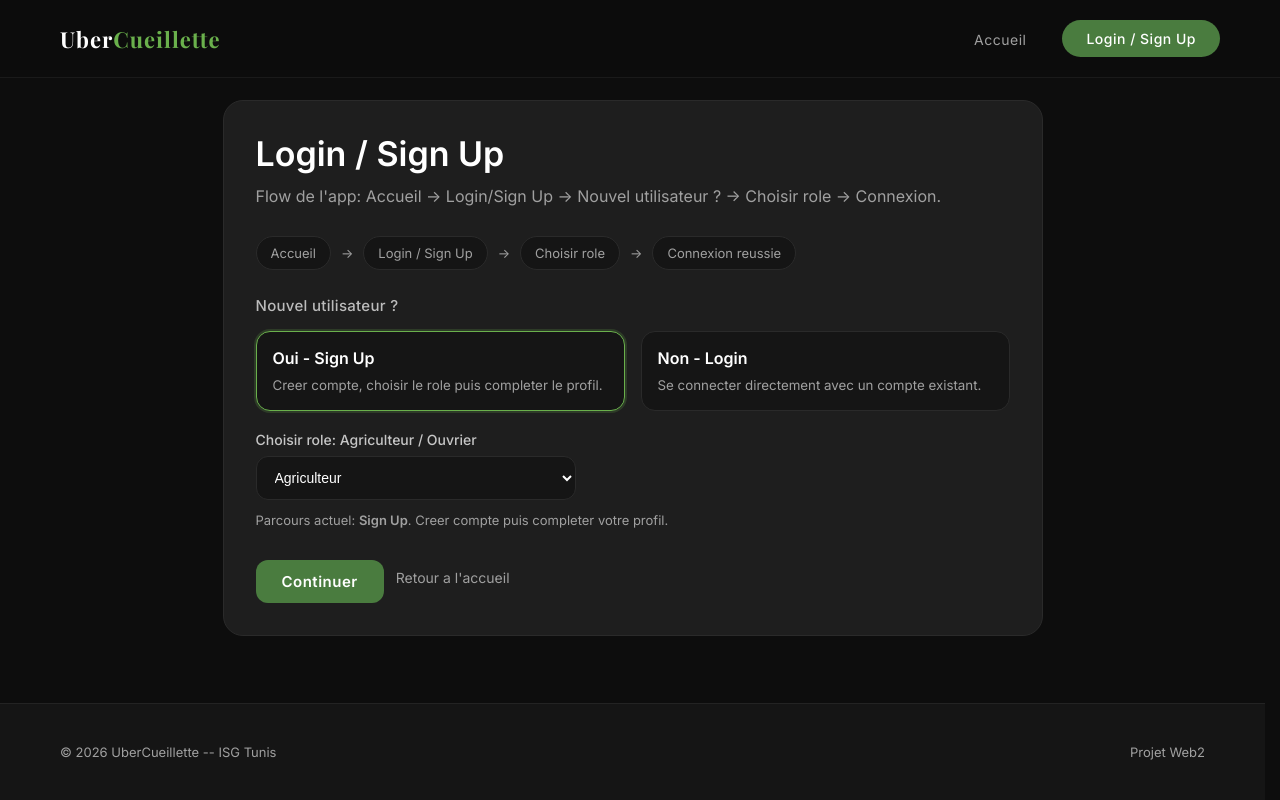
After one commit to wefabziouich29-wifi/agr, a PHP site: page /auth.php?mode=signup&role=agriculteur in a window 1280 px wide. The commit adds this page. Run offline with PHP 8.4, Linux system fonts and the light colour scheme.

Commit message:
Implement authentication page with login and signup options, update navigation links

```diff
--- /dev/null
+++ b/auth.php
@@ -0,0 +1,337 @@
+<!DOCTYPE html>
+<html lang="fr">
+<head>
+    <meta charset="UTF-8"/>
+    <meta name="viewport" content="width=device-width, initial-scale=1.0"/>
+    <title>Login / Sign Up - Uber-Cueillette</title>
+    <link rel="stylesheet" href="css/style.css?v=4"/>
+    <style>
+        .auth-wrap {
+            width: 100%;
+            max-width: 820px;
+            margin: 0 auto;
+            background: var(--noir3);
+            border: 1px solid var(--gris2);
+            border-radius: 20px;
+            padding: 32px;
+        }
+
+        .auth-title {
+            font-size: 34px;
+            margin-bottom: 10px;
+        }
+
+        .auth-subtitle {
+            color: var(--gris);
+            margin-bottom: 26px;
+            line-height: 1.6;
+        }
+
+        .flow-line {
+            display: flex;
+            flex-wrap: wrap;
+            gap: 10px;
+            margin-bottom: 26px;
+        }
+
+        .flow-step {
+            border: 1px solid var(--gris2);
+            background: var(--noir2);
+            border-radius: 999px;
+            padding: 8px 14px;
+            font-size: 13px;
+            color: var(--gris);
+        }
+
+        .flow-arrow {
+            color: var(--gris);
+            align-self: center;
+            font-size: 13px;
+        }
+
+        .auth-grid {
+            display: grid;
+            grid-template-columns: 1fr 1fr;
+            gap: 16px;
+            margin-bottom: 20px;
+        }
+
+        .auth-choice {
+            position: relative;
+            border: 1px solid var(--gris2);
+            border-radius: 14px;
+            background: var(--noir2);
+            padding: 16px;
+            transition: border var(--transition), box-shadow var(--transition);
+            cursor: pointer;
+        }
+
+        .auth-choice:hover {
+            border-color: var(--vert);
+        }
+
+        .auth-choice input {
+            position: absolute;
+            opacity: 0;
+            pointer-events: none;
+        }
+
+        .auth-choice strong {
+            display: block;
+            margin-bottom: 6px;
+            font-size: 16px;
+        }
+
+        .auth-choice small {
+            color: var(--gris);
+            line-height: 1.4;
+        }
+
+        .auth-choice.active {
+            border-color: var(--vert-clair);
+            box-shadow: 0 0 0 2px rgba(106,176,76,0.2);
+        }
+
+        .auth-role-wrap {
+            margin-bottom: 24px;
+        }
+
+        .auth-role-wrap label {
+            display: block;
+            margin-bottom: 8px;
+            color: rgba(255,255,255,0.75);
+            font-size: 14px;
+            font-weight: 500;
+        }
+
+        .auth-role-wrap select {
+            width: 100%;
+            max-width: 320px;
+            background: var(--noir2);
+            border: 1px solid var(--gris2);
+            color: var(--blanc);
+            border-radius: var(--radius);
+            padding: 12px 14px;
+            font-size: 14px;
+        }
+
+        .auth-role-wrap select:focus {
+            outline: none;
+            border-color: var(--vert-clair);
+            box-shadow: 0 0 0 3px rgba(106,176,76,0.15);
+        }
+
+        .auth-note {
+            margin-top: 12px;
+            color: var(--gris);
+            font-size: 13px;
+        }
+
+        .auth-actions {
+            display: flex;
+            align-items: center;
+            gap: 12px;
+            flex-wrap: wrap;
+        }
+
+        .auth-back {
+            color: var(--gris);
+            text-decoration: none;
+            font-size: 14px;
+        }
+
+        .auth-back:hover {
+            color: var(--blanc);
+        }
+
+        .auth-error {
+            background: rgba(231,76,60,0.12);
+            border: 1px solid rgba(231,76,60,0.35);
+            color: #e74c3c;
+            border-radius: var(--radius);
+            padding: 12px 14px;
+            margin-bottom: 16px;
+            font-size: 14px;
+        }
+
+        @media (max-width: 900px) {
+            .auth-wrap {
+                padding: 22px;
+            }
+
+            .auth-title {
+                font-size: 28px;
+            }
+
+            .auth-grid {
+                grid-template-columns: 1fr;
+            }
+        }
+    </style>
+</head>
+<body>
+
+<?php
+session_start();
+
+if (isset($_SESSION['agriculteur_id'])) {
+    header('Location: agriculteur/dashboard.php');
+    exit;
+}
+
+if (isset($_SESSION['ouvrier_id'])) {
+    header('Location: ouvrier/dashboard.php');
+    exit;
+}
+
+$allowed_modes = ['login', 'signup'];
+$allowed_roles = ['agriculteur', 'ouvrier'];
+
+$mode = $_GET['mode'] ?? 'login';
+$role = $_GET['role'] ?? 'agriculteur';
+$error = '';
+
+if (!in_array($mode, $allowed_modes, true)) {
+    $mode = 'login';
+}
+
+if (!in_array($role, $allowed_roles, true)) {
+    $role = 'agriculteur';
+}
+
+if ($_SERVER['REQUEST_METHOD'] === 'POST' && isset($_POST['continuer'])) {
+    $mode = $_POST['mode'] ?? 'login';
+    $role = $_POST['role'] ?? 'agriculteur';
+
+    if (!in_array($mode, $allowed_modes, true) || !in_array($role, $allowed_roles, true)) {
+        $error = 'Veuillez choisir un parcours valide.';
+    } else {
+        $destinations = [
+            'agriculteur' => [
+                'login' => 'agriculteur/login.php',
+                'signup' => 'agriculteur/inscription.php'
+            ],
+            'ouvrier' => [
+                'login' => 'ouvrier/login.php',
+                'signup' => 'ouvrier/inscription.php'
+            ]
+        ];
+
+        header('Location: ' . $destinations[$role][$mode]);
+        exit;
+    }
+}
+
+$mode_title = $mode === 'signup' ? 'Sign Up' : 'Login';
+$mode_note = $mode === 'signup'
+    ? 'Creer compte puis completer votre profil.'
+    : 'Se connecter avec un compte existant.';
+?>
+
+<nav>
+    <a href="index.php" class="nav-logo">Uber<span>Cueillette</span></a>
+    <ul class="nav-links">
+        <li><a href="index.php">Accueil</a></li>
+        <li><a href="auth.php" class="nav-btn">Login / Sign Up</a></li>
+    </ul>
+</nav>
+
+<main class="page-shell page-shell--form">
+    <section class="auth-wrap">
+        <h1 class="auth-title">Login / Sign Up</h1>
+        <p class="auth-subtitle">
+            Flow de l'app: Accueil -> Login/Sign Up -> Nouvel utilisateur ? -> Choisir role -> Connexion.
+        </p>
+
+        <div class="flow-line" aria-hidden="true">
+            <span class="flow-step">Accueil</span>
+            <span class="flow-arrow">-></span>
+            <span class="flow-step">Login / Sign Up</span>
+            <span class="flow-arrow">-></span>
+            <span class="flow-step">Choisir role</span>
+            <span class="flow-arrow">-></span>
+            <span class="flow-step">Connexion reussie</span>
+        </div>
+
+        <?php if ($error !== ''): ?>
+            <div class="auth-error"><?= htmlspecialchars($error) ?></div>
+        <?php endif; ?>
+
+        <form method="post" action="auth.php">
+            <div class="form-group" style="margin-bottom:16px;">
+                <label style="font-size:15px;">Nouvel utilisateur ?</label>
+            </div>
+
+            <div class="auth-grid">
+                <label class="auth-choice <?= $mode === 'signup' ? 'active' : '' ?>" id="choice-signup">
+                    <input type="radio" name="mode" value="signup" <?= $mode === 'signup' ? 'checked' : '' ?>/>
+                    <strong>Oui - Sign Up</strong>
+                    <small>Creer compte, choisir le role puis completer le profil.</small>
+                </label>
+
+                <label class="auth-choice <?= $mode === 'login' ? 'active' : '' ?>" id="choice-login">
+                    <input type="radio" name="mode" value="login" <?= $mode === 'login' ? 'checked' : '' ?>/>
+                    <strong>Non - Login</strong>
+                    <small>Se connecter directement avec un compte existant.</small>
+                </label>
+            </div>
+
+            <div class="auth-role-wrap">
+                <label for="role">Choisir role: Agriculteur / Ouvrier</label>
+                <select id="role" name="role" required>
+                    <option value="agriculteur" <?= $role === 'agriculteur' ? 'selected' : '' ?>>Agriculteur</option>
+                    <option value="ouvrier" <?= $role === 'ouvrier' ? 'selected' : '' ?>>Ouvrier</option>
+                </select>
+                <p class="auth-note">
+                    Parcours actuel: <strong id="mode-title"><?= htmlspecialchars($mode_title) ?></strong>.
+                    <span id="mode-note"><?= htmlspecialchars($mode_note) ?></span>
+                </p>
+            </div>
+
+            <div class="auth-actions">
+                <button type="submit" name="continuer" class="btn-submit" style="width:auto;padding:12px 26px;">Continuer</button>
+                <a href="index.php" class="auth-back">Retour a l'accueil</a>
+            </div>
+        </form>
+    </section>
+</main>
+
+<footer>
+    <p>&copy; 2026 UberCueillette -- ISG Tunis</p>
+    <p>Projet Web2</p>
+</footer>
+
+<script>
+    (function () {
+        var radios = document.querySelectorAll('input[name="mode"]');
+        var signupCard = document.getElementById('choice-signup');
+        var loginCard = document.getElementById('choice-login');
+        var modeTitle = document.getElementById('mode-title');
+        var modeNote = document.getElementById('mode-note');
+
+        function refresh() {
+            var selected = document.querySelector('input[name="mode"]:checked');
+            var mode = selected ? selected.value : 'login';
+
+            signupCard.classList.toggle('active', mode === 'signup');
+            loginCard.classList.toggle('active', mode === 'login');
+
+            if (mode === 'signup') {
+                modeTitle.textContent = 'Sign Up';
+                modeNote.textContent = 'Creer compte puis completer votre profil.';
+            } else {
+                modeTitle.textContent = 'Login';
+                modeNote.textContent = 'Se connecter avec un compte existant.';
+            }
+        }
+
+        radios.forEach(function (radio) {
+            radio.addEventListener('change', refresh);
+        });
+
+        refresh();
+    })();
+</script>
+
+</body>
+</html>
```
Also changed, not shown: index.php (+3 -4 lines).
